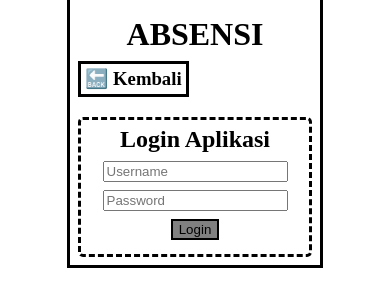
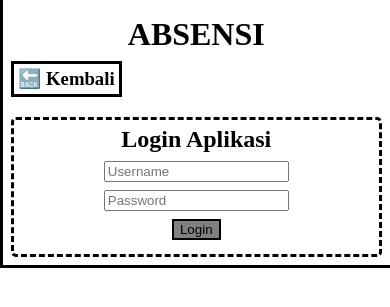
Before and after one commit to gabrield-droid/attendance-app, a PHP site: page /?content=login in a window 390 px wide. Shown: the top 307 px of the page. Run offline with PHP 8.4, Linux system fonts and the light colour scheme.

Commit message:
enhance responsiveness

```diff
--- a/css/style.css
+++ b/css/style.css
@@ -169,3 +169,20 @@ table, th, td {
 .delete-button h3 {
     margin: 0;
 }
+
+/* RESPONSIVE SETTINGS */
+
+@media screen and (max-width: 1148px) {
+    .container {
+        width: 85%;
+    }
+}
+
+@media screen and (max-width: 810px) {
+    .container {
+        width: 95%;
+    }
+    .nav-form a .text{
+        display: none;
+    }
+}
```
